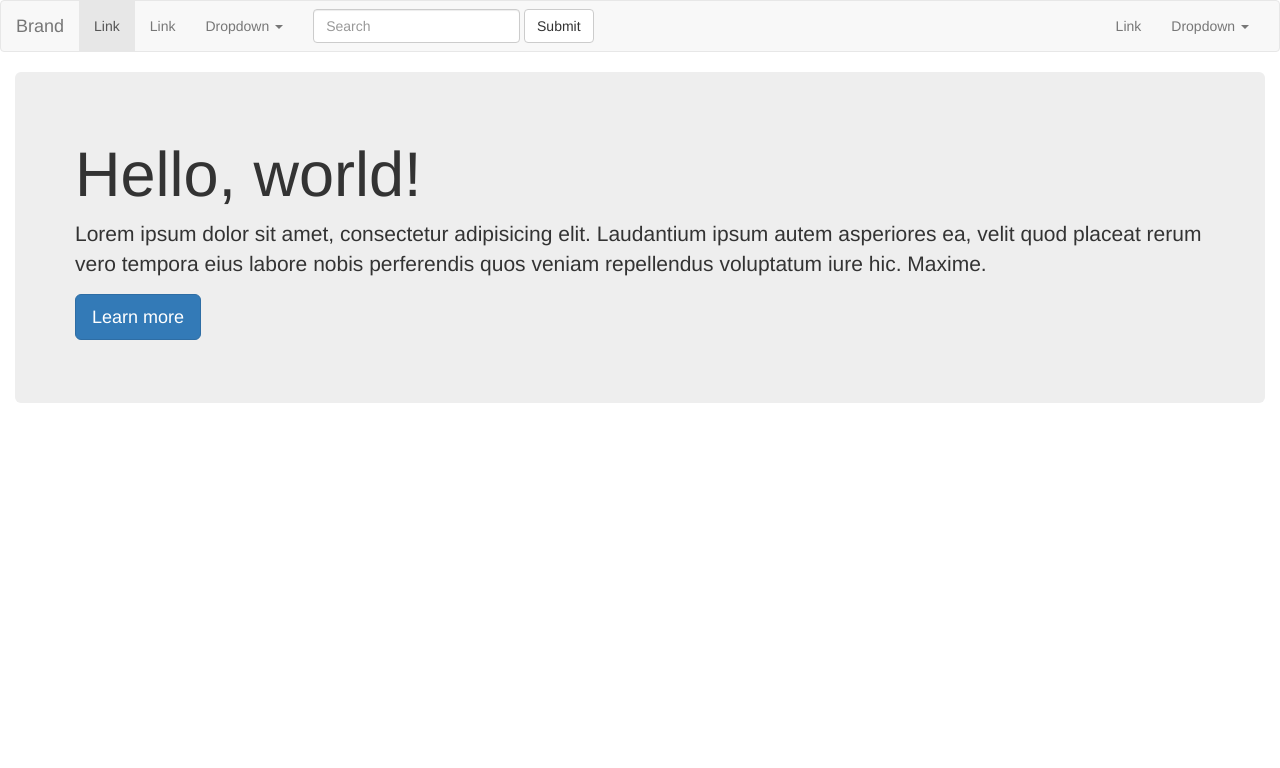
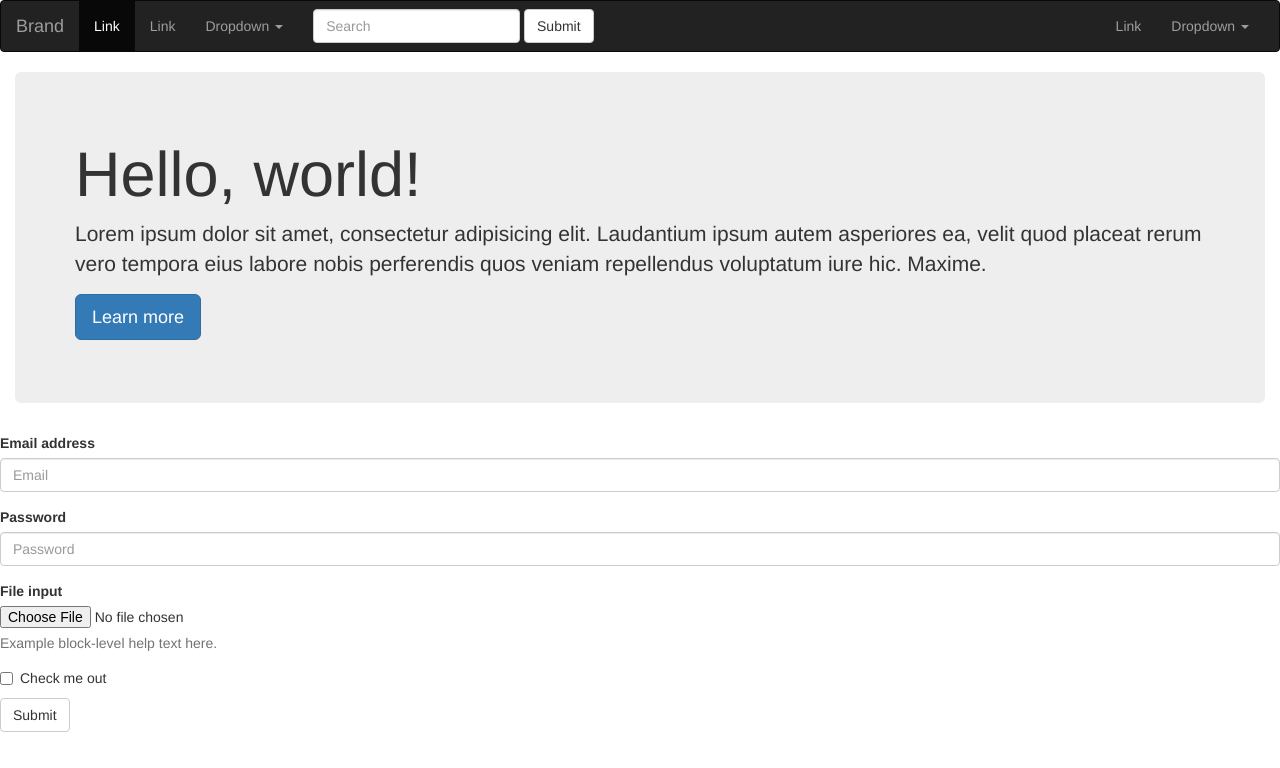
Before and after one commit to RodrigoKasutoru/PaginaPrueba, a plain HTML site: page index.html in a window 1280 px wide. Drawn offline with Linux system fonts and the light colour scheme.

Commit message:
se creo una carpeta img y se agrego el formulario

```diff
--- a/index.html
+++ b/index.html
@@ -4,11 +4,11 @@
     <meta charset="UTF-8">
     <title>Pagina de prueba</title>
     <link rel="stylesheet" type="text/css" href="Css/bootstrap.min.css">
-    <script src="Js/bootstrap.min.js"></script>
+    <script src="Js/bootstrap.js"></script>
 </head>
 <body>
 
-    <nav class="navbar navbar-default">
+    <nav class="navbar navbar-inverse">
   <div class="container-fluid">
     <!-- Brand and toggle get grouped for better mobile display -->
     <div class="navbar-header">
@@ -69,6 +69,29 @@
 </div>
  </div>
 
+<form>
+  <div class="form-group">
+    <label for="exampleInputEmail1">Email address</label>
+    <input type="email" class="form-control" id="exampleInputEmail1" placeholder="Email">
+  </div>
+  <div class="form-group">
+    <label for="exampleInputPassword1">Password</label>
+    <input type="password" class="form-control" id="exampleInputPassword1" placeholder="Password">
+  </div>
+  <div class="form-group">
+    <label for="exampleInputFile">File input</label>
+    <input type="file" id="exampleInputFile">
+    <p class="help-block">Example block-level help text here.</p>
+  </div>
+  <div class="checkbox">
+    <label>
+      <input type="checkbox"> Check me out
+    </label>
+  </div>
+  <button type="submit" class="btn btn-default">Submit</button>
+</form>
+
+
 
 </body>
 </html>
```
Also changed, not shown: img/p2010-12-12-Pagani-07-605m8m9m2.jpg (added).
